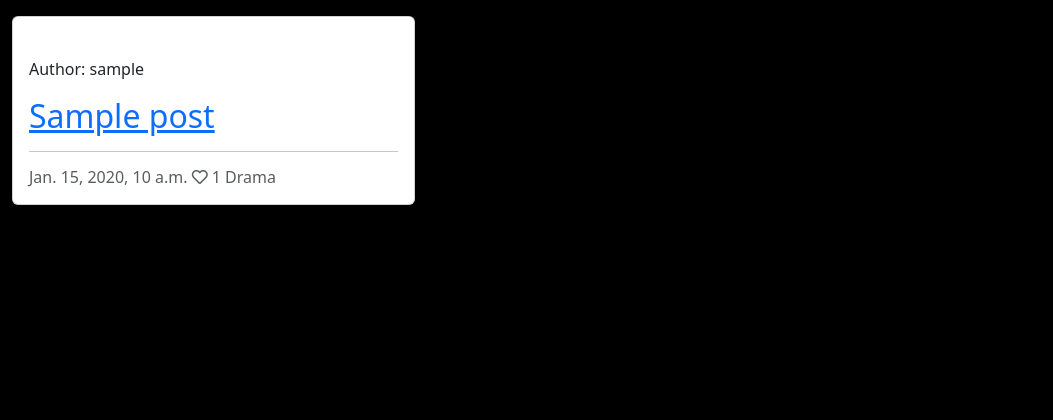
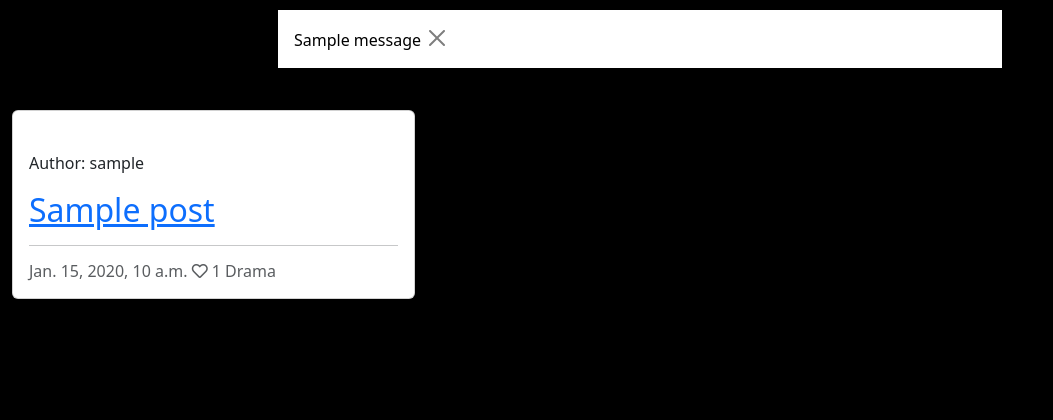
Before and after one commit to Mcdaid101/telephile, a Django app: page / in a window 1280 px wide. Shown: the part 56-476 px from the top of the page, without its empty margins (0-1053 px from the left). Run offline with Django 3.2, Linux system fonts and the light colour scheme; tables that the repository leaves empty hold one stand-in row (values such as "Sample post"); one stand-in notice (Sample message) is shown; some libraries are stand-ins or nearby versions.

Commit message:
added alerts to project

```diff
--- a/static/css/style.css
+++ b/static/css/style.css
@@ -72,6 +72,14 @@ body {
   margin-top: 50px;
 }
 
+#message-alert {
+  background-color: white;
+  color: black;
+  border-color: black;
+  border-width: 10px;
+  border-radius: 5%;
+}
+
 .btn-like:hover,
 .btn-like:active {
     color: #E84610;
--- a/templates/base.html
+++ b/templates/base.html
@@ -60,6 +60,17 @@
           </nav>
     </header>
 
+    <div class="container">
+      <div class="row col-md-8 offset-md-2">
+        {% for message in messages %}
+        <div id="message-alert" class="alert {{ message.tags }} alert-dismissable fade show" id="msg" role="alert">
+          {{ message | safe }}
+          <button type="button" class="btn-close" data-bs-dismiss="alert" aria-label="Close"></button>
+        </div>
+        {% endfor %}
+      </div>
+    </div>
+
       {% block content %}
       <!-- Content Goes here -->
       {% endblock content %}
@@ -73,5 +84,12 @@
 
     <script src="https://cdn.jsdelivr.net/npm/bootstrap@5.3.0-alpha3/dist/js/bootstrap.bundle.min.js"
     integrity="sha384-ENjdO4Dr2bkBIFxQpeoTz1HIcje39Wm4jDKdf19U8gI4ddQ3GYNS7NTKfAdVQSZe" crossorigin="anonymous"></script>
+    <script>
+      setTimeout(function (){
+        let messages = document.getElementById("msg");
+        let alert = new bootstrap.Alert(messages);
+        alert.close();
+      }, 2000);
+    </script>
 </body>
 </html>
```
Also changed, not shown: telephile/settings.py (+8 -0 lines).
